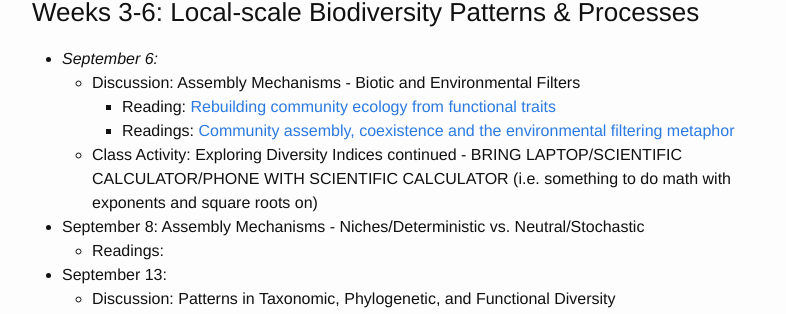
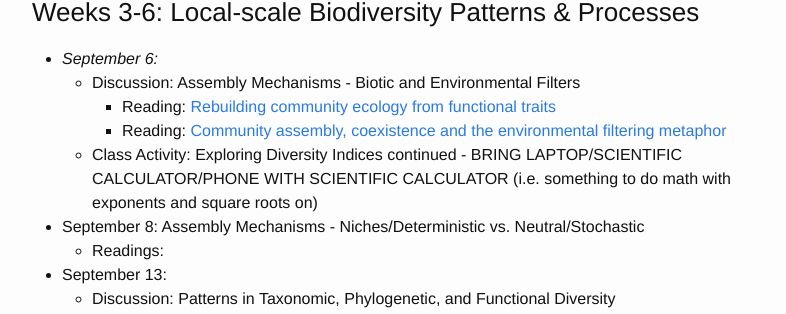
Before and after one commit to skmorgane/biodiversity-course, a Jekyll site: the page built from schedule.md, in a window 1280 px wide and 900 px high, scrolled down 540 px. Shown: the part 138-452 px from the top of the window, without its empty margins (238-1024 px from the left). Built offline with Jekyll 4.4.1, drawn with Linux system fonts in a browser that asks for light colours.

Commit message:
Typo fixed

```diff
--- a/schedule.md
+++ b/schedule.md
@@ -29,7 +29,7 @@ Tuesdays are often a split between class activity and discussion, thus there are
 * *September 6:*
     * Discussion: Assembly Mechanisms - Biotic and Environmental Filters
          * Reading: [Rebuilding community ecology from functional traits](http://dx.doi.org/10.1016/j.tree.2006.02.002)
-         * Readings: [Community assembly, coexistence and the environmental filtering metaphor](https://doi.org/10.1111/1365-2435.12345)
+         * Reading: [Community assembly, coexistence and the environmental filtering metaphor](https://doi.org/10.1111/1365-2435.12345)
     * Class Activity: Exploring Diversity Indices continued - BRING LAPTOP/SCIENTIFIC CALCULATOR/PHONE
       WITH SCIENTIFIC CALCULATOR (i.e. something to do math with exponents and square roots on)
 
```
